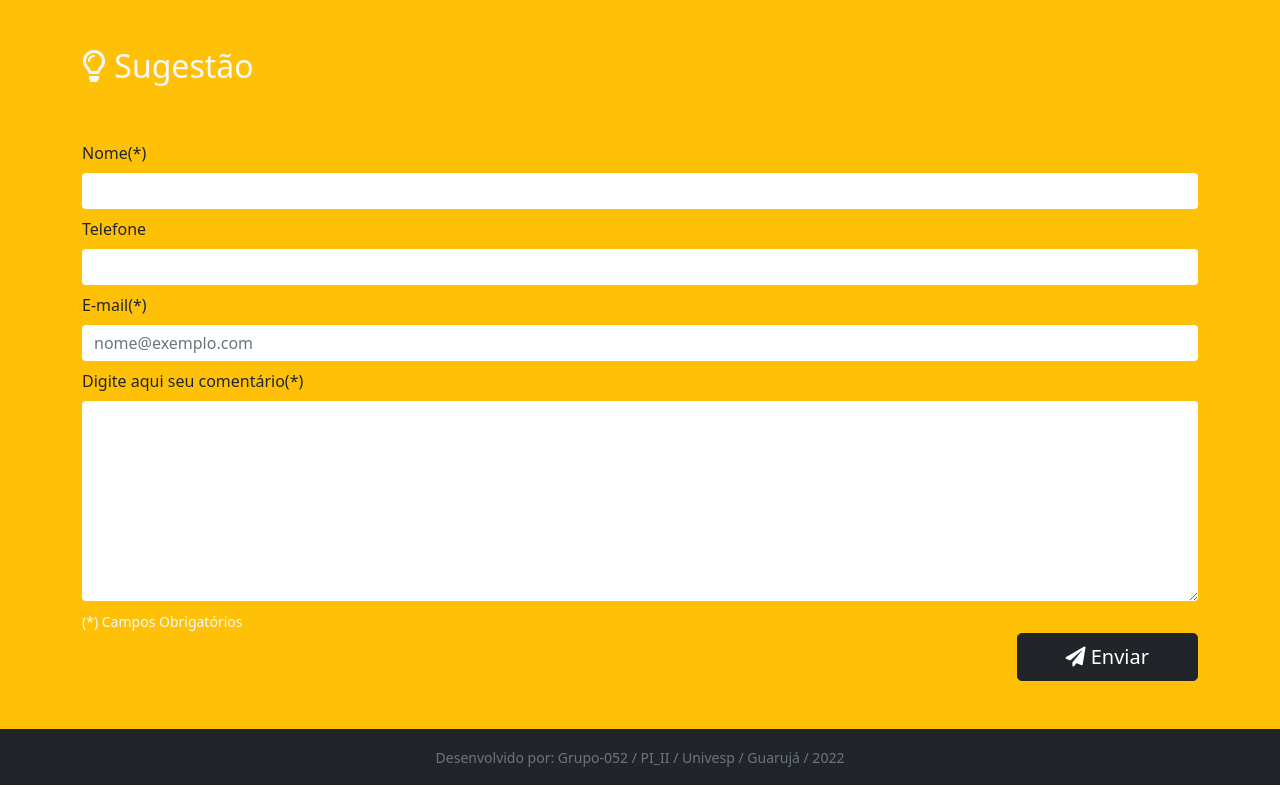
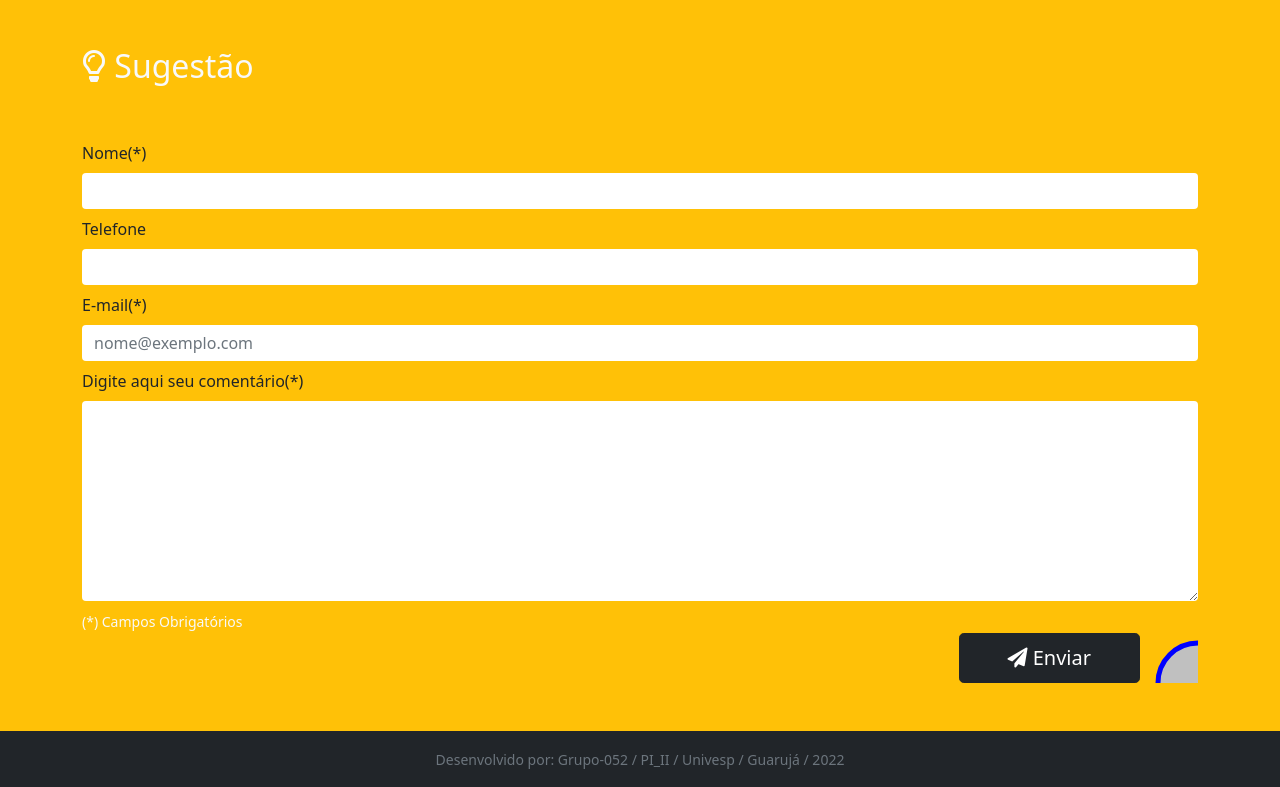
Before and after one commit to 2ARC/opineaquieducacao, a PHP site: page /main.php?sres=1 in a window 1280 px wide. Shown: the part 651-1438 px from the top of the page. Run offline with PHP 8.4, Linux system fonts and the light colour scheme.

Commit message:
Animação SVG

```diff
--- a/main.php
+++ b/main.php
@@ -69,6 +69,11 @@
               <div><small class="text-light">(*) Campos Obrigatórios</small></div>
               <div class="d-grid gap-2 d-md-flex justify-content-md-end">
                   <button class="btn btn-dark btn-lg px-5" type="submit"><i class="fas fa-paper-plane"></i> Enviar</button>
+                  <svg width="50" height="50">
+                    <circle cx="50" cy="50" r="40" stroke="blue" stroke-width="5" fill="silver" onmouseover="this.style.fill='yellow'" onmouseout="this.style.fill='silver'">
+                      <animate attributeName="r" values="40;20;40" dur="2s" repeatCount="indefinite" />
+                    </circle>
+                  </svg>
               </div>
             </form>
         </div>
```
